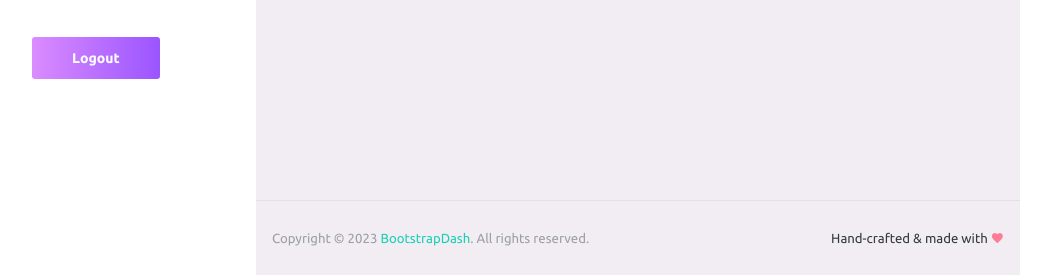
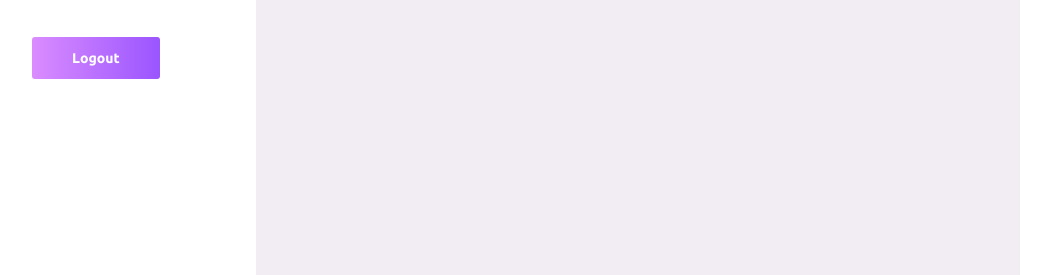
Before and after one commit to JacksonMusee/OPenCharity, a Flask app: page /bookmarks in a window 1280 px wide. Shown: the part 525-800 px from the top of the page, without its empty margins (132-1183 px from the left). Run offline with Flask 3, Linux system fonts and the light colour scheme; a user stored in the database is signed in; some libraries are stand-ins or nearby versions.

Commit message:
A lot of development

```diff
--- a/application/templates/base.html
+++ b/application/templates/base.html
@@ -83,7 +83,7 @@
               </a>
             </li>
             <li class="nav-item">
-              <a class="nav-link" href="{{ url_for('index_bp.index') }}">
+              <a class="nav-link" href="{{ url_for('index_bp.index', filter='home') }}">
                 <span class="menu-title">Home</span>
                 <i class="mdi mdi-home-outline menu-icon"></i>
               </a>
@@ -137,14 +137,6 @@
 
           </div>
           <!-- content-wrapper ends -->
-          <!-- partial:../../partials/_footer.html -->
-          <footer class="footer">
-            <div class="d-sm-flex justify-content-center justify-content-sm-between">
-              <span class="text-muted text-center text-sm-left d-block d-sm-inline-block">Copyright © 2023 <a href="https://www.bootstrapdash.com/" target="_blank">BootstrapDash</a>. All rights reserved.</span>
-              <span class="float-none float-sm-right d-block mt-1 mt-sm-0 text-center">Hand-crafted & made with <i class="mdi mdi-heart text-danger"></i></span>
-            </div>
-          </footer>
-          <!-- partial -->
         </div>
         <!-- main-panel ends -->
       </div>
```
